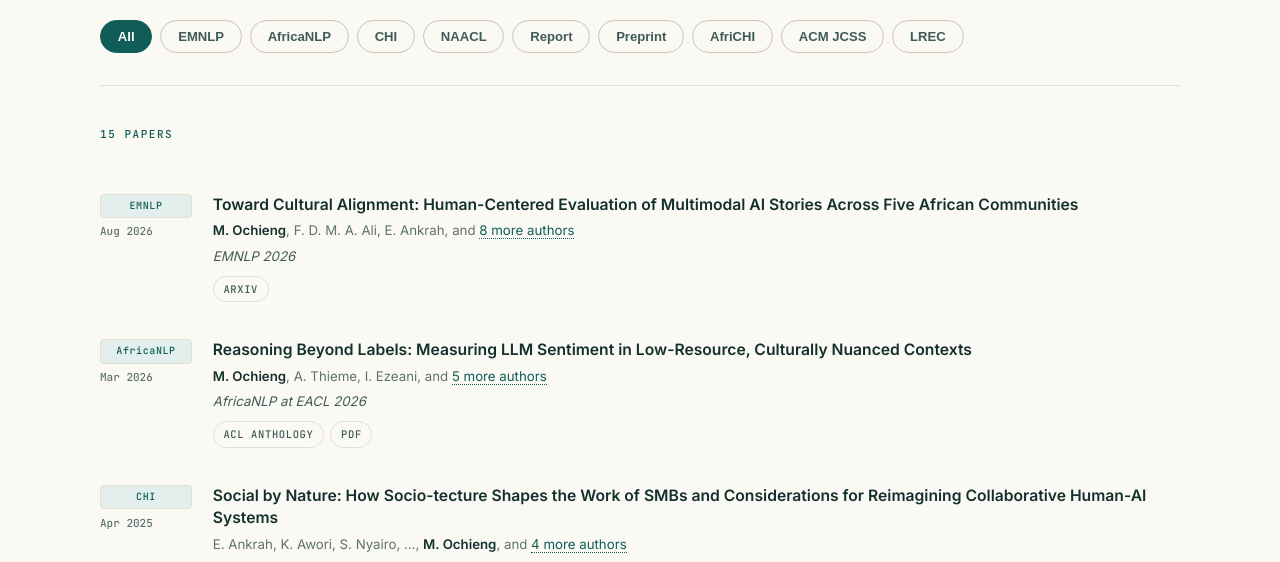
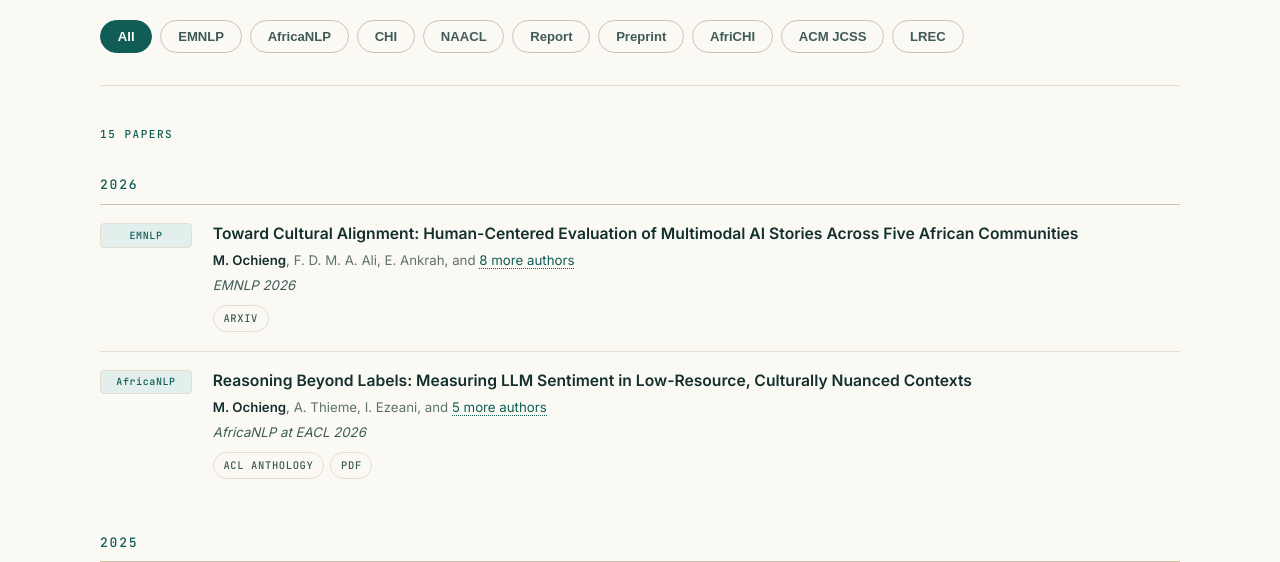
Before and after one commit to millicentochieng/millicentochieng.github.io, a website: page src/pages/publications.html in a window 1280 px wide. Shown: the part 237-799 px from the top of the page. Drawn offline with Linux system fonts and the light colour scheme.

Commit message:
Group pubs by year

```diff
--- a/src/css/tokens.css
+++ b/src/css/tokens.css
@@ -162,6 +162,15 @@ img { max-width: 100%; display: block; }
 
 /* ---------- publications ---------- */
 .pubs { list-style: none; margin: 2rem 0 0; padding: 0; }
+.pub-group { list-style: none; }
+.pub-group + .pub-group { margin-top: 2.2rem; }
+.pub-year-head {
+  font-family: var(--font-mono); font-size: 13px; font-weight: 500;
+  letter-spacing: .14em; color: var(--accent); font-variant-numeric: tabular-nums;
+  margin: 0; padding: 0 0 .5rem; border-bottom: 1px solid var(--line-strong);
+}
+.pub-group-list { list-style: none; margin: 0; padding: 0; }
+.pub-group-list > .pub + .pub { border-top: 1px solid var(--line); }
 .pub { display: grid; grid-template-columns: 92px 1fr; gap: 1.3rem; padding: 1.15rem 0; }
 .pub-venue { display: flex; flex-direction: column; gap: .35rem; align-items: flex-start; }
 .pub-venue .tag { width: 100%; text-align: center; }
--- a/src/pages/publications.html
+++ b/src/pages/publications.html
@@ -51,13 +51,14 @@
             String(t).replace(/[&<>"]/g, (c) => ({ "&": "&amp;", "<": "&lt;", ">": "&gt;", '"': "&quot;" }[c]));
           const name = (a) => (ME.test(a) ? `<b>${esc(a)}</b>` : esc(a));
 
+          const attr = (t) => esc(t).replace(/"/g, "&quot;");
+
           function authorHTML(authors) {
-            if (authors.length <= 4) return authors.map(name).join(", ");
-            const head = authors.slice(0, 3);
-            const rest = authors.slice(3);
+            const full = authors.map(name).join(", ");
+            if (authors.length <= 4) return full;
             const meIdx = authors.findIndex((a) => ME.test(a));
-            let shown = head.map(name).join(", ");
-            let hidden = rest.length;
+            let shown = authors.slice(0, 3).map(name).join(", ");
+            let hidden = authors.length - 3;
             if (meIdx > 2) {
               shown += `, &hellip;, ${name(authors[meIdx])}`;
               hidden -= 1;
@@ -65,17 +66,13 @@
             if (hidden <= 0) return shown;
             const label = `${hidden} more author${hidden === 1 ? "" : "s"}`;
             return `${shown}, and <span class="more-authors" role="button" tabindex="0"
-              data-rest="${esc(rest.map(name).join(", ")).replace(/"/g, "&quot;")}"
-              data-label="${label}" title="click to view all authors">${label}</span>`;
+              data-full="${attr(full)}" title="click to view all authors">${label}</span>`;
           }
 
-          function draw() {
-            const rows = active === "All" ? all : all.filter((p) => p.venue === active);
-            list.innerHTML = rows
-              .map(
-                (p) => `
+          function pubHTML(p) {
+            return `
               <li class="pub">
-                <div class="pub-venue"><span class="tag">${esc(p.venue)}</span><span class="pub-year">${esc(p.date)}</span></div>
+                <div class="pub-venue"><span class="tag">${esc(p.venue)}</span></div>
                 <div>
                   <p class="pub-title">${p.url ? `<a href="${p.url}">${esc(p.title)}</a>` : esc(p.title)}</p>
                   <p class="pub-authors">${authorHTML(p.authors)}</p>
@@ -89,6 +86,20 @@
                       : ""
                   }
                 </div>
+              </li>`;
+          }
+
+          function draw() {
+            const rows = active === "All" ? all : all.filter((p) => p.venue === active);
+            const years = [...new Set(rows.map((p) => p.year))].sort((a, b) => b - a);
+            list.innerHTML = years
+              .map(
+                (y) => `
+              <li class="pub-group">
+                <h2 class="pub-year-head">${y}</h2>
+                <ul class="pub-group-list">
+                  ${rows.filter((p) => p.year === y).map(pubHTML).join("")}
+                </ul>
               </li>`
               )
               .join("");
@@ -96,22 +107,18 @@
               rows.length + (rows.length === 1 ? " paper" : " papers");
           }
 
-          function toggleAuthors(el) {
-            const rest = el.dataset.rest;
-            el.dataset.rest = el.textContent === el.dataset.label ? rest : rest;
-            if (el.textContent === el.dataset.label) {
-              el.innerHTML = rest;
-              el.classList.remove("more-authors");
-            }
+          function expandAuthors(el) {
+            const p = el.closest(".pub-authors");
+            if (p) p.innerHTML = el.dataset.full;
           }
           list.addEventListener("click", (e) => {
             const el = e.target.closest(".more-authors");
-            if (el) toggleAuthors(el);
+            if (el) expandAuthors(el);
           });
           list.addEventListener("keydown", (e) => {
             if (e.key !== "Enter" && e.key !== " ") return;
             const el = e.target.closest(".more-authors");
-            if (el) { e.preventDefault(); toggleAuthors(el); }
+            if (el) { e.preventDefault(); expandAuthors(el); }
           });
 
           filters.innerHTML = venues
```
